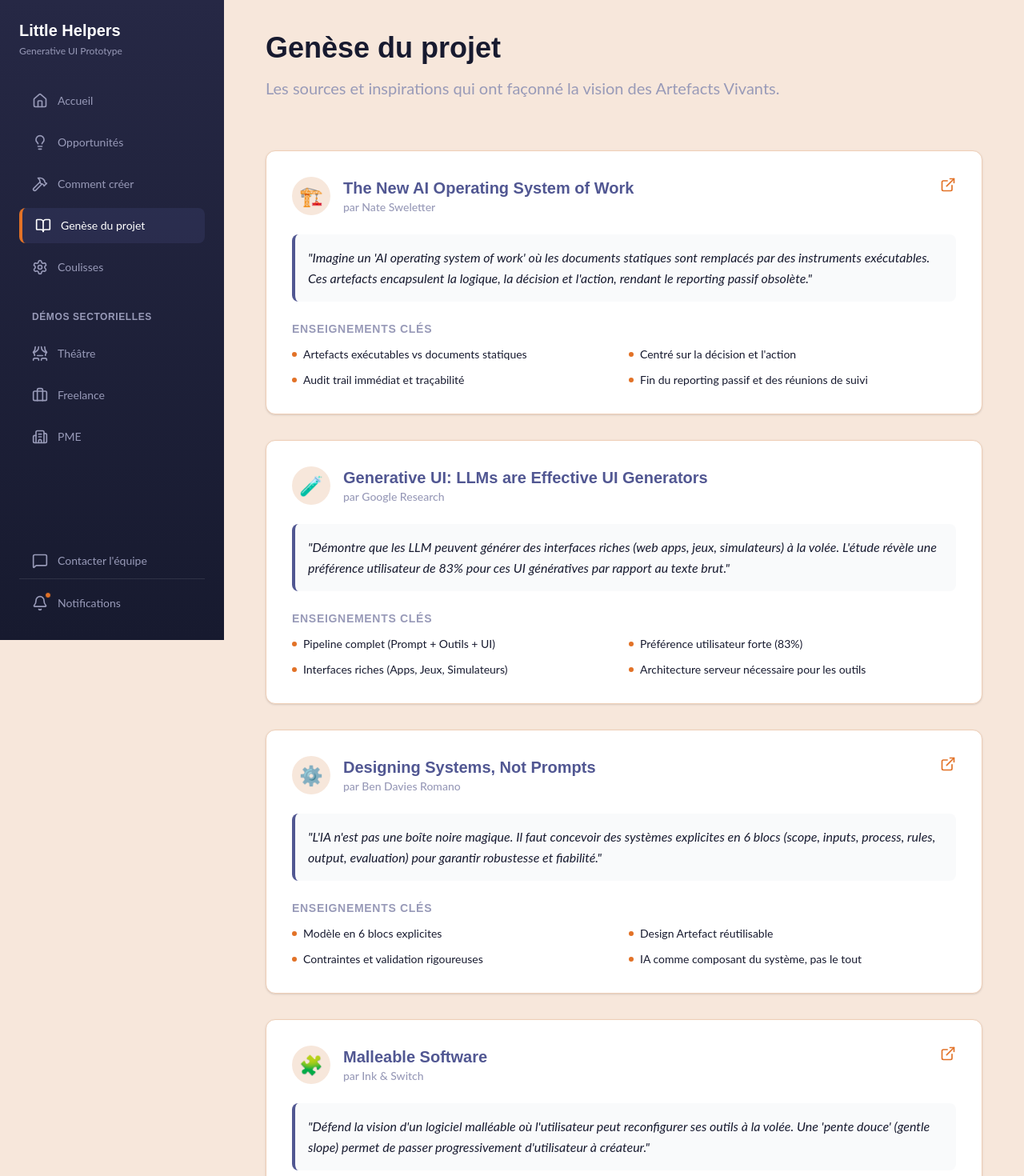
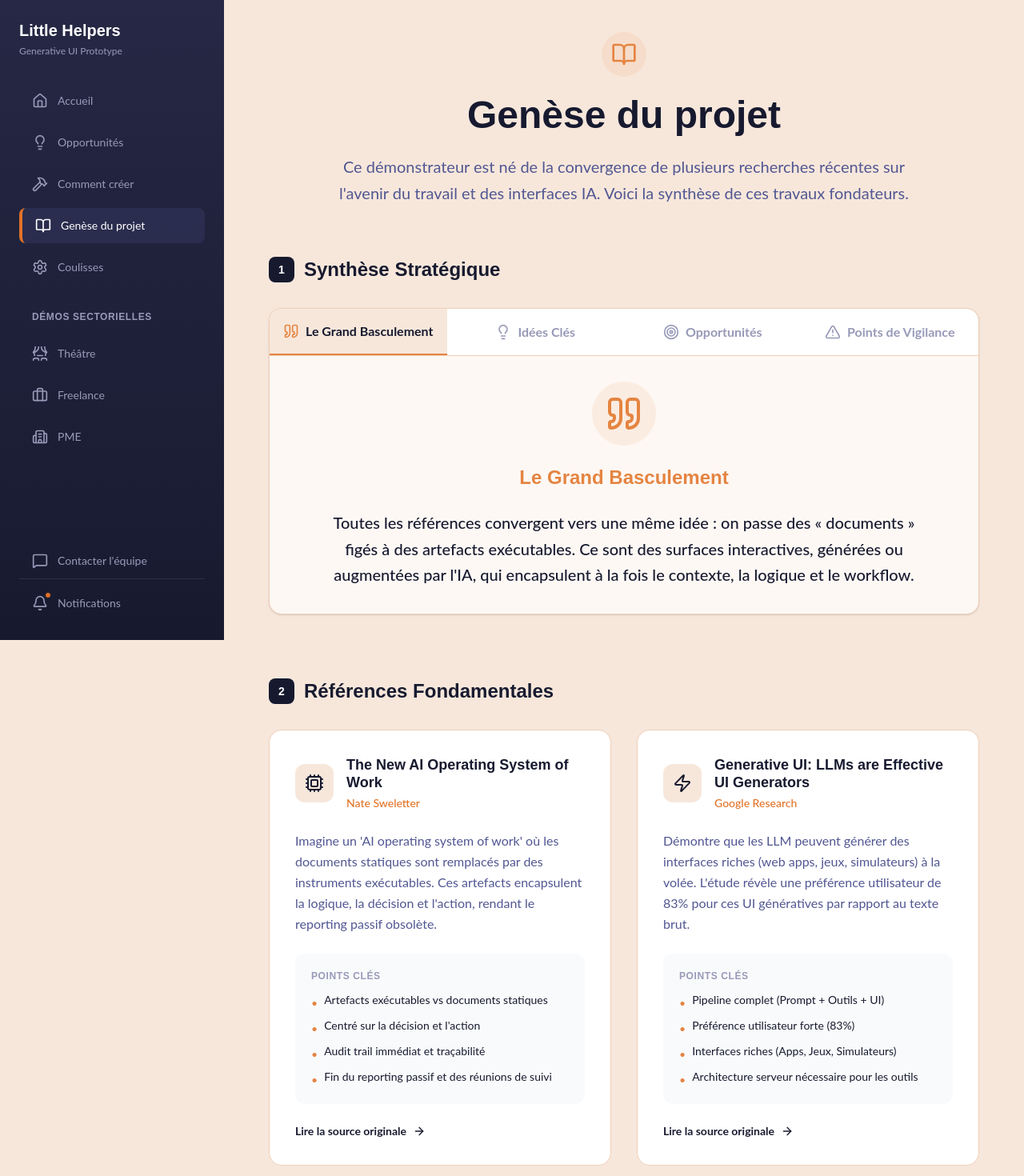
Before and after one commit to memoways/artefacts-demonstrator-app, a React (Vite) app: page /genesis in a window 1280 px wide. Shown: the top 1470 px of the page at 80% size. Built offline with nearby package versions, Linux system fonts and the light colour scheme.

Commit message:
feat: Enrich Genesis page with Strategic Synthesis and detailed sources

```diff
--- a/src/pages/Genesis.tsx
+++ b/src/pages/Genesis.tsx
@@ -1,12 +1,59 @@
-import { ExternalLink } from 'lucide-react';
+import { BookOpen, Lightbulb, Target, AlertTriangle, ArrowRight, Quote, Layers, Cpu, Puzzle, Zap } from 'lucide-react';
+import { useState } from 'react';
 
 const Genesis = () => {
+    const [activeTab, setActiveTab] = useState<'takeaway' | 'ideas' | 'opportunities' | 'limits'>('takeaway');
+
+    const synthesis = {
+        takeaway: {
+            icon: Quote,
+            title: "Le Grand Basculement",
+            content: "Toutes les références convergent vers une même idée : on passe des « documents » figés à des artefacts exécutables. Ce sont des surfaces interactives, générées ou augmentées par l'IA, qui encapsulent à la fois le contexte, la logique et le workflow.",
+            color: "text-pizazz",
+            bg: "bg-pizazz/10"
+        },
+        ideas: {
+            icon: Lightbulb,
+            title: "Idées Clés",
+            items: [
+                "Système en 6 blocs (Scope, Inputs, Process, Rules, Outputs, Evaluation)",
+                "Logiciel Malléable : adaptation locale sans ingénieurs",
+                "L'Artefact comme unité de travail (Données + Logique + IA)",
+                "Generative UI : Pipeline complet (Prompt → Outils → UI)"
+            ],
+            color: "text-autumn-landscape",
+            bg: "bg-autumn-landscape/10"
+        },
+        opportunities: {
+            icon: Target,
+            title: "Opportunités",
+            items: [
+                "Micro-apps ultra ciblées créées par des non-ingénieurs",
+                "Projets « one-shot » transformés en artefacts pérennes",
+                "Générateurs d'UI légers et no-code"
+            ],
+            color: "text-green-600",
+            bg: "bg-green-100"
+        },
+        limits: {
+            icon: AlertTriangle,
+            title: "Points de Vigilance",
+            items: [
+                "Coût cognitif de la malléabilité (besoin de bons gabarits)",
+                "Lourdeur technique des « vraies » Generative UI (serveur, modèles)",
+                "Piège de la généralisation excessive (rester spécifique)"
+            ],
+            color: "text-red-500",
+            bg: "bg-red-100"
+        }
+    };
+
     const sources = [
         {
             title: "The New AI Operating System of Work",
             author: "Nate Sweletter",
             url: "https://natesweletter.substack.com/p/the-new-ai-operating-system-of-work-goodbye",
-            icon: "🏗️",
+            icon: Cpu,
             summary: "Imagine un 'AI operating system of work' où les documents statiques sont remplacés par des instruments exécutables. Ces artefacts encapsulent la logique, la décision et l'action, rendant le reporting passif obsolète.",
             keyPoints: [
                 "Artefacts exécutables vs documents statiques",
@@ -19,7 +66,7 @@ const Genesis = () => {
             title: "Generative UI: LLMs are Effective UI Generators",
             author: "Google Research",
             url: "#",
-            icon: "🧪",
+            icon: Zap,
             summary: "Démontre que les LLM peuvent générer des interfaces riches (web apps, jeux, simulateurs) à la volée. L'étude révèle une préférence utilisateur de 83% pour ces UI génératives par rapport au texte brut.",
             keyPoints: [
                 "Pipeline complet (Prompt + Outils + UI)",
@@ -32,7 +79,7 @@ const Genesis = () => {
             title: "Designing Systems, Not Prompts",
             author: "Ben Davies Romano",
             url: "https://bendaviesromano.medium.com/designing-systems-not-prompts-a-complete-guide-to-making-ai-actually-work-with-systems-thinking-8f5395192a2",
-            icon: "⚙️",
+            icon: Layers,
             summary: "L'IA n'est pas une boîte noire magique. Il faut concevoir des systèmes explicites en 6 blocs (scope, inputs, process, rules, output, evaluation) pour garantir robustesse et fiabilité.",
             keyPoints: [
                 "Modèle en 6 blocs explicites",
@@ -45,72 +92,149 @@ const Genesis = () => {
             title: "Malleable Software",
             author: "Ink & Switch",
             url: "https://www.inkandswitch.com/essay/malleable-software/",
-            icon: "🧩",
+            icon: Puzzle,
             summary: "Défend la vision d'un logiciel malléable où l'utilisateur peut reconfigurer ses outils à la volée. Une 'pente douce' (gentle slope) permet de passer progressivement d'utilisateur à créateur.",
             keyPoints: [
                 "Adaptation locale sans ingénieurs",
                 "Gentle slope : utilisateur → créateur",
                 "Reconfiguration à la volée selon le besoin",
-                "Outils génériques mais usages spécifiques"
+                "Outils génériques but usages spécifiques"
             ]
         }
     ];
 
     return (
-        <div className="max-w-4xl mx-auto pb-20 animate-in fade-in duration-500">
+        <div className="max-w-6xl mx-auto pb-20 px-4">
             {/* Header */}
-            <div className="mb-16">
-                <h1 className="font-headings text-4xl font-bold text-dark-knight mb-4">Genèse du projet</h1>
-                <p className="text-xl text-skyline">
-                    Les sources et inspirations qui ont façonné la vision des Artefacts Vivants.
+            <div className="text-center mb-16 animate-in fade-in slide-in-from-bottom-4 duration-700">
+                <div className="inline-flex items-center justify-center p-3 bg-pizazz/10 rounded-full mb-6">
+                    <BookOpen className="text-pizazz" size={32} />
+                </div>
+                <h1 className="font-headings text-4xl md:text-5xl font-bold text-dark-knight mb-6">
+                    Genèse du projet
+                </h1>
+                <p className="text-xl text-whale-skin max-w-3xl mx-auto leading-relaxed">
+                    Ce démonstrateur est né de la convergence de plusieurs recherches récentes sur l'avenir du travail et des interfaces IA.
+                    Voici la synthèse de ces travaux fondateurs.
                 </p>
             </div>
 
-            {/* Sources Grid */}
-            <div className="grid gap-8 mb-20">
+            {/* Strategic Synthesis Section */}
+            <div className="mb-20">
+                <h2 className="font-headings text-2xl font-bold text-dark-knight mb-8 flex items-center gap-3">
+                    <span className="bg-dark-knight text-white w-8 h-8 rounded-lg flex items-center justify-center text-sm">1</span>
+                    Synthèse Stratégique
+                </h2>
+
+                <div className="bg-white rounded-2xl shadow-sm border border-desert-field overflow-hidden">
+                    <div className="flex border-b border-desert-field overflow-x-auto">
+                        {(Object.keys(synthesis) as Array<keyof typeof synthesis>).map((key) => {
+                            const item = synthesis[key];
+                            const Icon = item.icon;
+                            const isActive = activeTab === key;
+                            return (
+                                <button
+                                    key={key}
+                                    onClick={() => setActiveTab(key)}
+                                    className={`flex-1 min-w-[150px] p-4 flex items-center justify-center gap-2 font-bold transition-colors ${isActive ? 'bg-coast-cream text-dark-knight border-b-2 border-pizazz' : 'text-skyline hover:bg-gray-50'
+                                        }`}
+                                >
+                                    <Icon size={20} className={isActive ? item.color : ''} />
+                                    {item.title}
+                                </button>
+                            );
+                        })}
+                    </div>
+
+                    <div className="p-8 min-h-[300px] flex items-center justify-center bg-coast-cream/30">
+                        <div className="max-w-3xl text-center animate-in fade-in duration-300 key={activeTab}">
+                            <div className={`inline-flex p-4 rounded-full mb-6 ${synthesis[activeTab].bg}`}>
+                                {(() => {
+                                    const Icon = synthesis[activeTab].icon;
+                                    return <Icon size={48} className={synthesis[activeTab].color} />;
+                                })()}
+                            </div>
+                            <h3 className={`text-2xl font-bold mb-6 ${synthesis[activeTab].color}`}>
+                                {synthesis[activeTab].title}
+                            </h3>
+
+                            {'content' in synthesis[activeTab] ? (
+                                <p className="text-xl text-dark-knight leading-relaxed font-medium">
+                                    {(synthesis[activeTab] as any).content}
+                                </p>
+                            ) : (
+                                <ul className="text-left inline-block space-y-4">
+                                    {(synthesis[activeTab] as any).items.map((item: string, idx: number) => (
+                                        <li key={idx} className="flex items-start gap-3 text-lg text-dark-knight">
+                                            <span className={`mt-1.5 w-2 h-2 rounded-full flex-shrink-0 ${synthesis[activeTab].color.replace('text-', 'bg-')}`} />
+                                            {item}
+                                        </li>
+                                    ))}
+                                </ul>
+                            )}
+                        </div>
+                    </div>
+                </div>
+            </div>
+
+            {/* Deep Dive Sources Section */}
+            <div>
+                <h2 className="font-headings text-2xl font-bold text-dark-knight mb-8 flex items-center gap-3">
+                    <span className="bg-dark-knight text-white w-8 h-8 rounded-lg flex items-center justify-center text-sm">2</span>
+                    Références Fondamentales
+                </h2>
+
+                <div className="grid grid-cols-1 md:grid-cols-2 gap-8">
                     {sources.map((source, index) => (
-                    <div key={index} className="bg-white rounded-xl p-8 border border-desert-field shadow-sm hover:shadow-md transition-shadow">
+                        <div
+                            key={index}
+                            className="group bg-white rounded-2xl p-8 border border-desert-field hover:shadow-lg hover:border-pizazz/30 transition-all duration-300 flex flex-col"
+                        >
                             <div className="flex items-start justify-between mb-6">
                                 <div className="flex items-center gap-4">
-                                <div className="w-12 h-12 rounded-full bg-coast-cream flex items-center justify-center text-2xl">
-                                    {source.icon}
+                                    <div className="p-3 bg-coast-cream rounded-xl group-hover:bg-pizazz/10 transition-colors">
+                                        <source.icon className="text-dark-knight group-hover:text-pizazz transition-colors" size={24} />
                                     </div>
                                     <div>
-                                    <h2 className="font-headings text-xl font-bold text-whale-skin">{source.title}</h2>
-                                    <p className="text-sm text-skyline font-medium">par {source.author}</p>
+                                        <h3 className="font-bold text-lg text-dark-knight leading-tight mb-1">
+                                            {source.title}
+                                        </h3>
+                                        <p className="text-sm text-autumn-landscape font-medium">
+                                            {source.author}
+                                        </p>
                                     </div>
                                 </div>
-                            {source.url !== "#" && (
-                                <a
-                                    href={source.url}
-                                    target="_blank"
-                                    rel="noopener noreferrer"
-                                    className="text-autumn-landscape hover:text-pizazz transition-colors"
-                                >
-                                    <ExternalLink size={20} />
-                                </a>
-                            )}
                             </div>
 
-                        <div className="mb-6 bg-gray-50 p-4 rounded-lg border-l-4 border-whale-skin">
-                            <p className="text-dark-knight italic leading-relaxed">
-                                "{source.summary}"
+                            <p className="text-whale-skin mb-6 leading-relaxed flex-grow">
+                                {source.summary}
                             </p>
-                        </div>
 
-                        <div>
-                            <h3 className="font-bold text-sm text-skyline uppercase tracking-wider mb-3">Enseignements clés</h3>
-                            <ul className="grid sm:grid-cols-2 gap-3">
+                            <div className="bg-gray-50 rounded-xl p-5 mb-6">
+                                <h4 className="text-xs font-bold text-skyline uppercase tracking-wider mb-3">
+                                    Points Clés
+                                </h4>
+                                <ul className="space-y-2">
                                     {source.keyPoints.map((point, idx) => (
-                                    <li key={idx} className="flex items-center gap-2 text-dark-knight text-sm">
-                                        <div className="w-1.5 h-1.5 rounded-full bg-autumn-landscape shrink-0"></div>
+                                        <li key={idx} className="flex items-start gap-2 text-sm text-dark-knight">
+                                            <span className="text-pizazz mt-1">•</span>
                                             {point}
                                         </li>
                                     ))}
                                 </ul>
                             </div>
+
+                            <a
+                                href={source.url}
+                                target="_blank"
+                                rel="noopener noreferrer"
+                                className="inline-flex items-center text-sm font-bold text-dark-knight hover:text-pizazz transition-colors mt-auto"
+                            >
+                                Lire la source originale <ArrowRight size={16} className="ml-2" />
+                            </a>
                         </div>
                     ))}
+                </div>
             </div>
         </div>
     );
```
Lines whose indentation alone changed are shown as unchanged.
